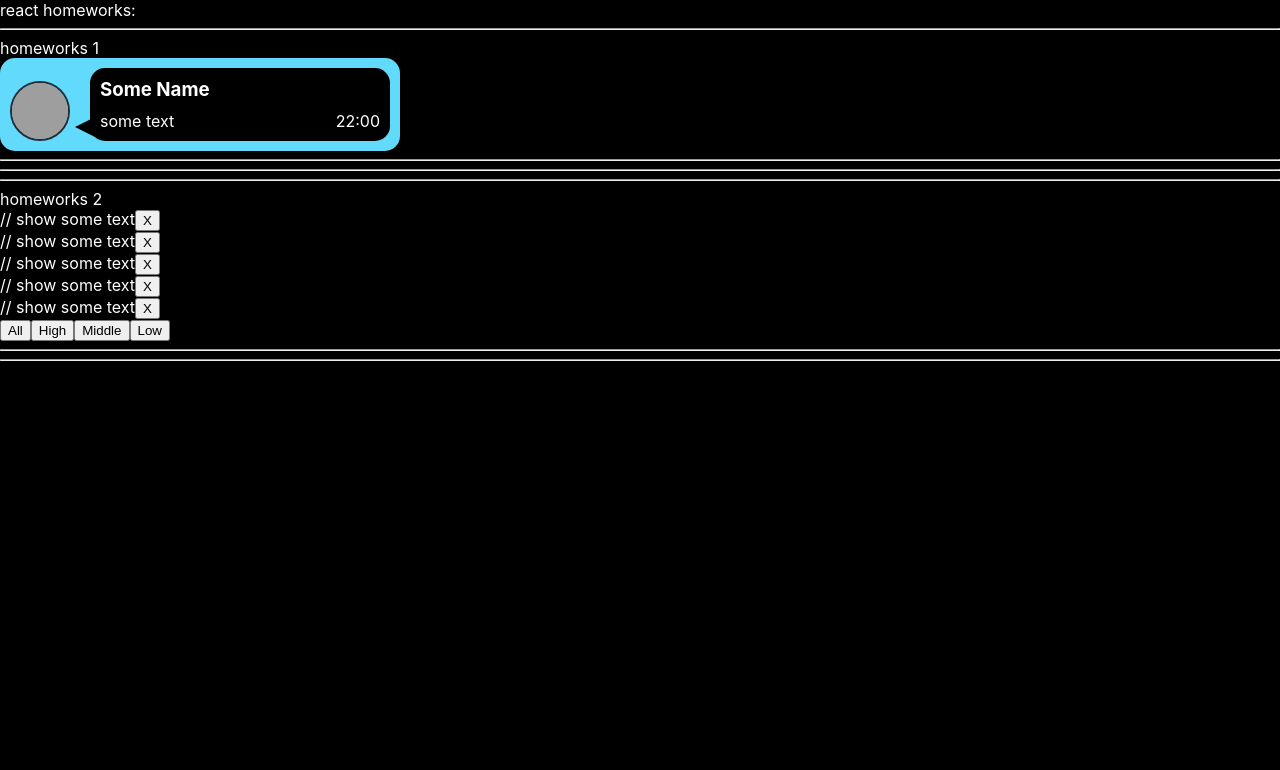
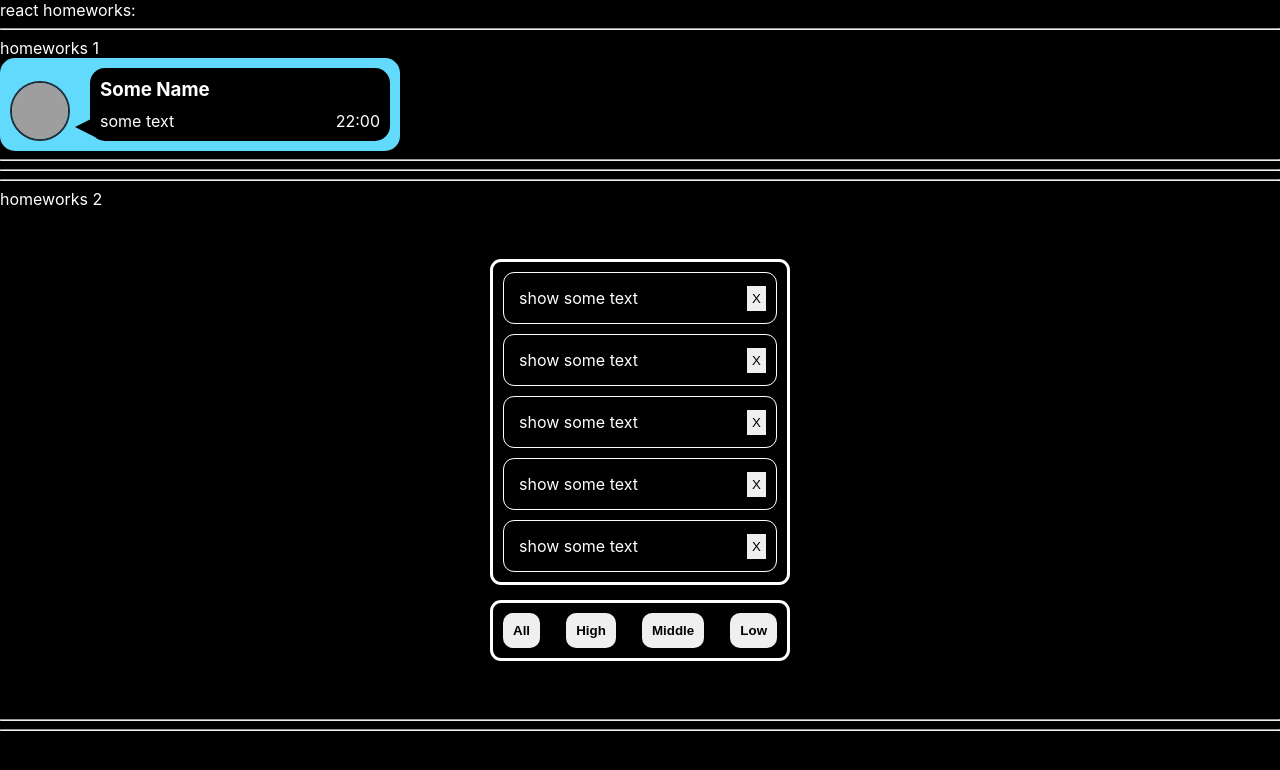
Before and after one commit to Patosha/homeworks, a React (Create React App) app: page / in a window 1280 px wide. Shown: the top 770 px of the page. Built offline with nearby package versions, Linux system fonts and the light colour scheme; grey boxes are pictures that could not be loaded.

Commit message:
feat: add Affairs styles

```diff
--- /dev/null
+++ b/src/p2-homeworks/h2/Affair.module.css
@@ -0,0 +1,30 @@
+.Affair {
+    display: flex;
+    justify-content: space-between;
+    align-items: center;
+    border: 1px solid #fff;
+    border-radius: 11px;
+    padding: 10px;
+}
+
+.Affair:not(:last-child) {
+    margin-bottom: 10px;
+}
+
+.text {
+    margin: 0;
+    word-break: break-all;
+    display: -webkit-box;
+    overflow: hidden;
+    -webkit-line-clamp: 2;
+    -webkit-box-orient: vertical;
+    padding: 5px;
+    margin-right: 5px;
+}
+
+.btnDelete {
+    display: block;
+    cursor: pointer;
+    border: 0;
+    padding: 5px;
+}
--- a/src/p2-homeworks/h2/Affair.tsx
+++ b/src/p2-homeworks/h2/Affair.tsx
@@ -1,5 +1,6 @@
 import React from 'react'
 import {AffairType} from './HW2'
+import styles from './Affair.module.css'
 
 type AffairPropsType = {
     // key не нужно типизировать
@@ -14,10 +15,14 @@ function Affair(props: AffairPropsType) {
     }// need to fix
 
     return (
-        <div>
-            // show some text
+        <div className={styles.Affair}>
 
-            <button onClick={deleteCallback}>X</button>
+           <p className={styles.text}>
+               show some text
+           </p>
+            <div>
+                <button className={styles.btnDelete} onClick={deleteCallback}>X</button>
+            </div>
         </div>
     )
 }
--- a/src/p2-homeworks/h2/Affairs.module.css
+++ b/src/p2-homeworks/h2/Affairs.module.css
@@ -1,3 +1,32 @@
-.someClass {
+.Affairs {
+    max-width: 300px;
+    padding: 50px 0;
+    margin: 0 auto;
+}
 
+.listAffairs {
+    padding: 10px;
+    margin: 0;
+    list-style: none;
+    margin-bottom: 15px;
+    border: 3px solid #fff;
+    border-radius: 11px;
 }
+
+.listBtn {
+    padding: 10px;
+    margin: 0;
+    list-style: none;
+    display: flex;
+    justify-content: space-between;
+    border: 3px solid #fff;
+    border-radius: 11px;
+}
+
+.btn {
+    border-radius: 10px;
+    padding: 10px;
+    border: 0;
+    cursor: pointer;
+    font-weight: 600;
+}
--- a/src/p2-homeworks/h2/Affairs.tsx
+++ b/src/p2-homeworks/h2/Affairs.tsx
@@ -1,6 +1,8 @@
 import React from 'react'
 import Affair from './Affair'
 import {AffairType, FilterType} from './HW2'
+import styles from './Affairs.module.css'
+
 
 type AffairsPropsType = { // need to fix any
     data: Array<AffairType>
@@ -33,14 +35,41 @@ function Affairs(props: AffairsPropsType) {
     }
 
     return (
-        <div>
+        <div className={styles.Affairs}>
 
-            {mappedAffairs}
+            <ul className={styles.listAffairs}>
+                <li className={styles.itemAffairs}>
+                    {mappedAffairs}
+                </li>
+            </ul>
 
-            <button onClick={setAll}>All</button>
-            <button onClick={setHigh}>High</button>
-            <button onClick={setMiddle}>Middle</button>
-            <button onClick={setLow}>Low</button>
+            <ul className={styles.listBtn}>
+
+                <li className={styles.itemBtn}>
+                    <button className={styles.btn} onClick={setAll}>
+                        All
+                    </button>
+                </li>
+
+                <li className={styles.itemBtn}>
+                    <button className={styles.btn} onClick={setHigh}>
+                        High
+                    </button>
+                </li>
+
+                <li className={styles.itemBtn}>
+                    <button className={styles.btn} onClick={setMiddle}>
+                        Middle
+                    </button>
+                </li>
+
+                <li className={styles.itemBtn}>
+                    <button className={styles.btn} onClick={setLow}>
+                        Low
+                    </button>
+                </li>
+            </ul>
+
         </div>
     )
 }
--- /dev/null
+++ b/src/types.d.ts
@@ -0,0 +1 @@
+declare module "*.module.css"
```
